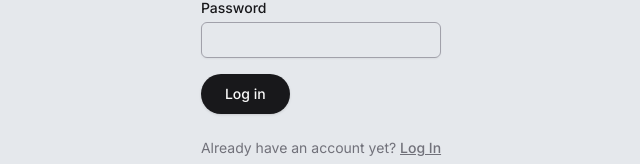
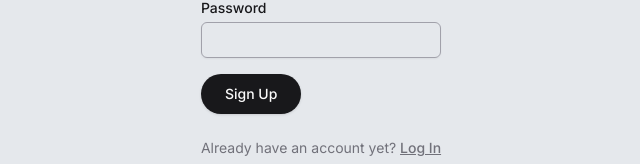
Before and after one commit to LoukaC/petSoft, a Next.js app: page /signup in a window 1280 px wide. Shown: the part 405-569 px from the top of the page, without its empty margins (319-959 px from the left). Built offline with nearby package versions, Linux system fonts and the light colour scheme.

Commit message:
signup/login button

```diff
--- a/src/app/(auth)/login/page.tsx
+++ b/src/app/(auth)/login/page.tsx
@@ -7,7 +7,7 @@ export default function Page() {
   return (
     <main>
       <H1 className="text-center mb-5"> Log in</H1>
-      <AuthForm />
+      <AuthForm type="login" />
       <p className="mt-6 text-sm text-zinc-500">
         No account yet? {""}
         <Link href="/signup" className="font-medium underline">
--- a/src/app/(auth)/signup/page.tsx
+++ b/src/app/(auth)/signup/page.tsx
@@ -7,7 +7,7 @@ export default function Page() {
   return (
     <main>
       <H1 className="text-center mb-5"> Sign Up</H1>
-      <AuthForm />
+      <AuthForm type="signup" />
       <p className="mt-6 text-sm text-zinc-500">
         Already have an account yet? {""}
         <Link href="/login" className="font-medium underline">
--- a/src/components/auth-form.tsx
+++ b/src/components/auth-form.tsx
@@ -3,7 +3,11 @@ import { Label } from "./ui/label";
 import { Input } from "./ui/input";
 import { Button } from "./ui/button";
 
-export default function AuthForm() {
+type typeProps = {
+  type: "login" | "signup";
+};
+
+export default function AuthForm({ type }: typeProps) {
   return (
     <form>
       <div className="space-y-1">
@@ -14,7 +18,9 @@ export default function AuthForm() {
         <Label htmlFor="password">Password</Label>
         <Input id="password" type="password" />
       </div>
-      <Button type="submit">Log in</Button>
+      <Button className="capitalize">
+        {type === "login" ? "Log in" : "Sign up"}
+      </Button>
     </form>
   );
 }
```
